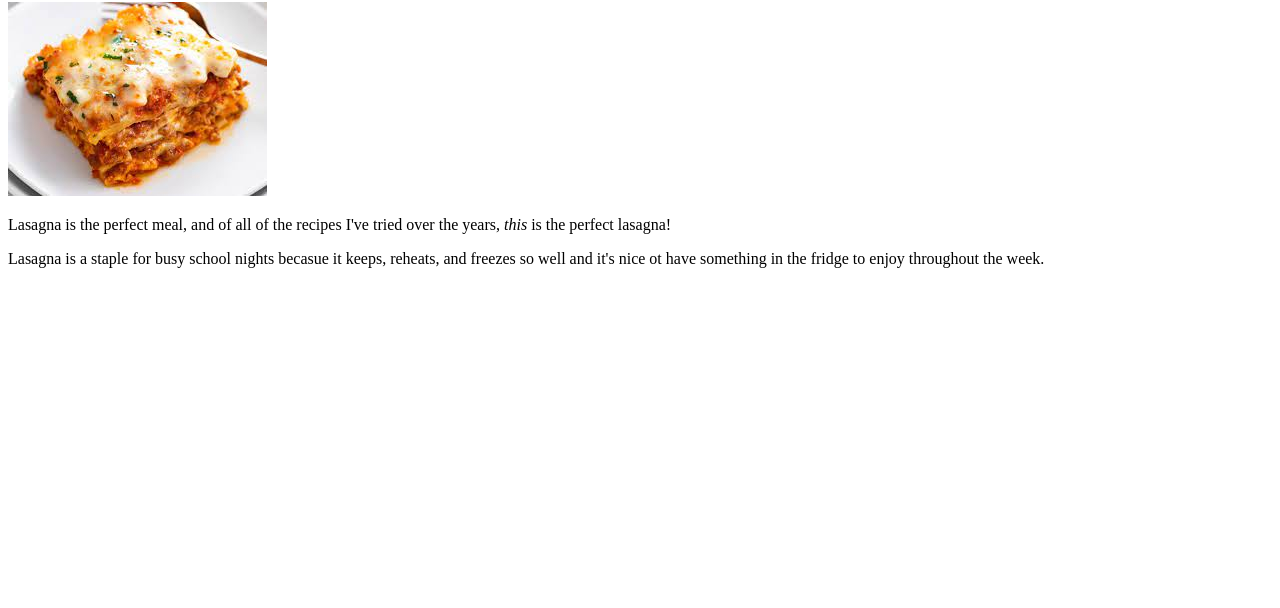
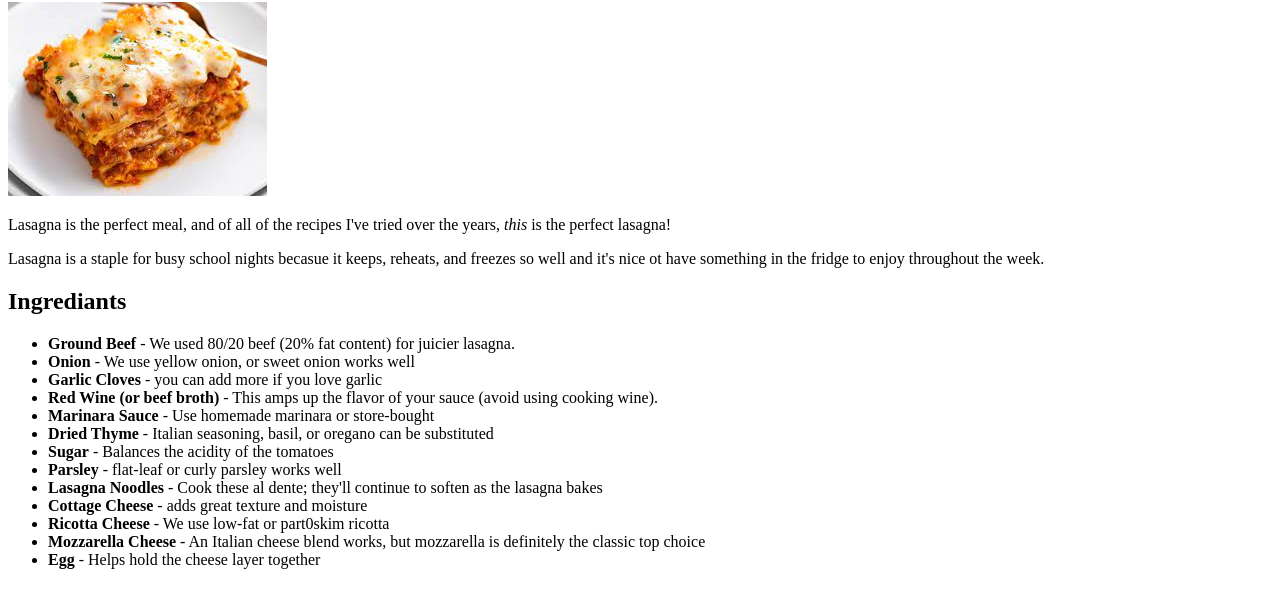
Before and after one commit to Smajic02/Odin-Recipes, a plain HTML site: page recipes/lasagna.html in a window 1280 px wide. Shown: the part 78-686 px from the top of the page. Drawn offline with Linux system fonts and the light colour scheme.

Commit message:
add recipes

```diff
--- a/recipes/lasagna.html
+++ b/recipes/lasagna.html
@@ -12,6 +12,24 @@
 
     <p>Lasagna is the perfect meal, and of all of the recipes I've tried over the years, <em>this</em> is the perfect lasagna!</p>
     <p>Lasagna is a staple for busy school nights becasue it keeps, reheats, and freezes so well and it's nice ot have something in the fridge to enjoy throughout the week.</p>
+    <h2>Ingrediants</h2>
+    <!--Unordered list to display ingreadiants-->
+    <ul>
+        <li><strong>Ground Beef</strong> - We used 80/20 beef (20% fat content) for juicier lasagna.</li>
+        <li><strong>Onion</strong> - We use yellow onion, or sweet onion works well</li>
+        <li><strong>Garlic Cloves</strong> - you can add more if you love garlic</li>
+        <li><strong>Red Wine (or beef broth)</strong> - This amps up the flavor of your sauce (avoid using cooking wine).</li>
+        <li><strong>Marinara Sauce</strong> - Use homemade marinara or store-bought</li>
+        <li><strong>Dried Thyme</strong> - Italian seasoning, basil, or oregano can be substituted</li>
+        <li><strong>Sugar</strong> - Balances the acidity of the tomatoes</li>
+        <li><strong>Parsley</strong> - flat-leaf or curly parsley works well</li>
+        <li><strong>Lasagna Noodles</strong> - Cook these al dente; they'll continue to soften as the lasagna bakes</li>
+        <li><strong>Cottage Cheese</strong> - adds great texture and moisture</li>
+        <li><strong>Ricotta Cheese</strong> - We use low-fat or part0skim ricotta</li>
+        <li><strong>Mozzarella Cheese</strong> - An Italian cheese blend works, but mozzarella is definitely the classic top choice</li>
+        <li><strong>Egg</strong> - Helps hold the cheese layer together</li>
 
+
+    </ul>
 </body>
 </html>
```
